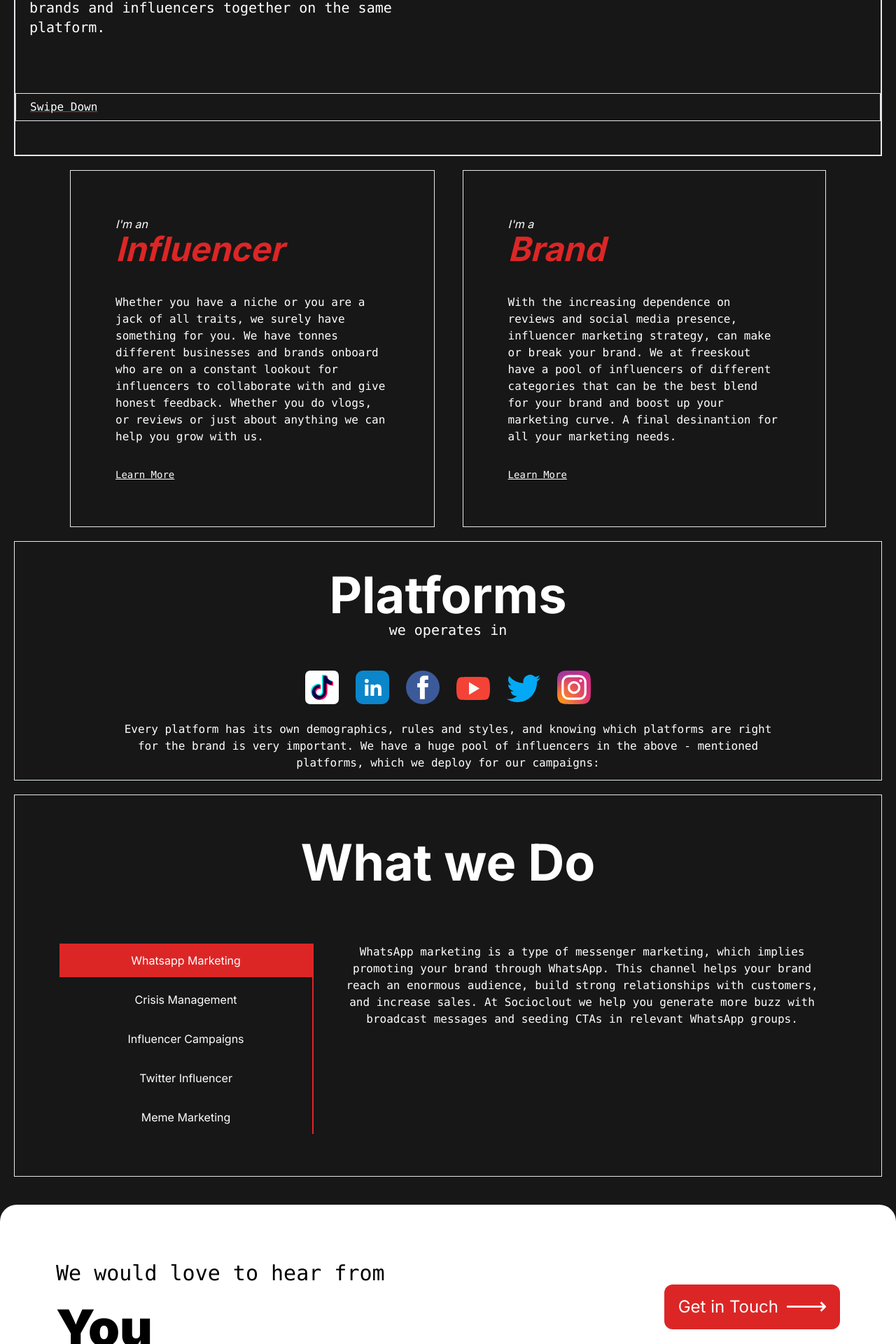
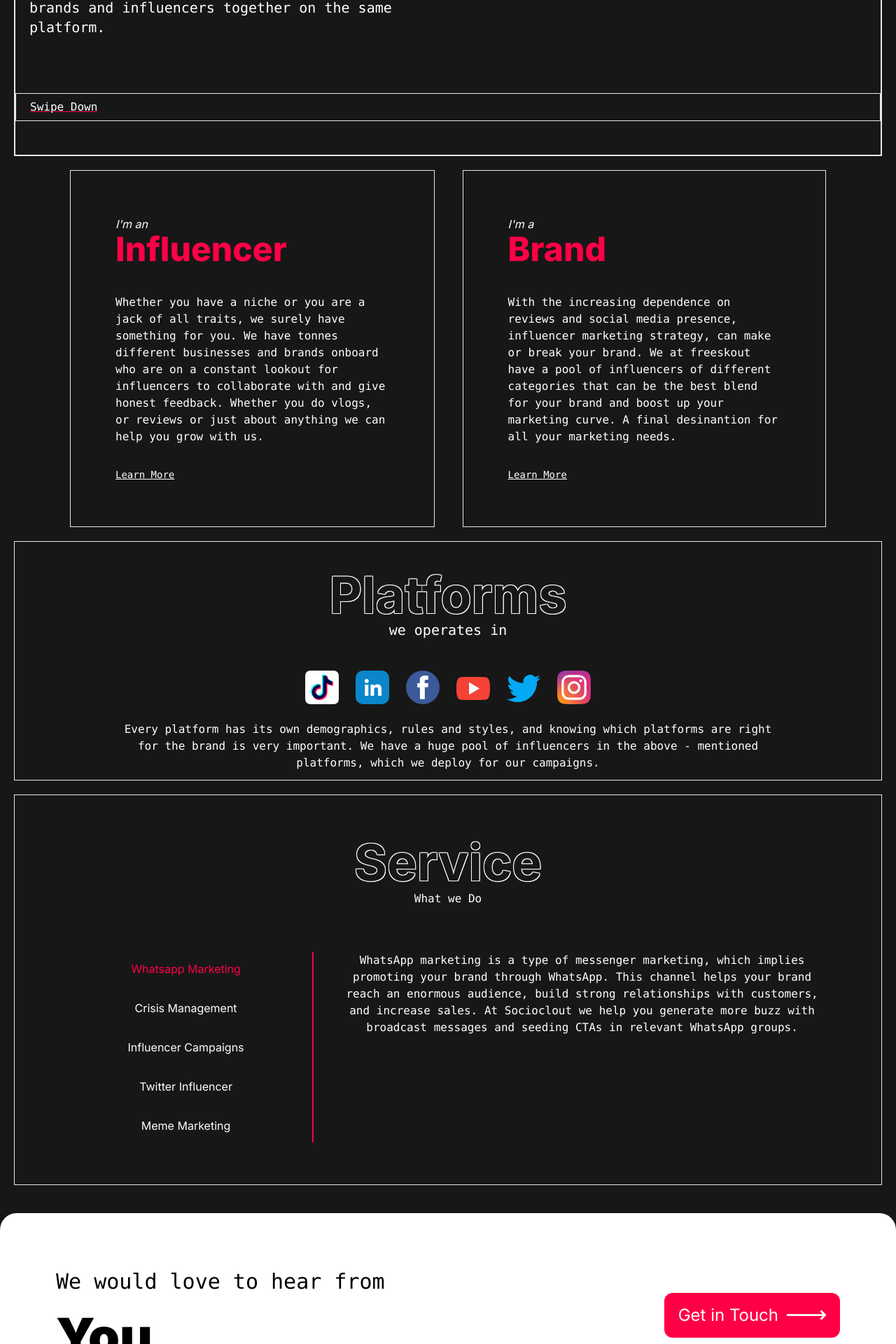
Before and after one commit to gdhyani/chakraa, a Next.js app: page / in a window 1280 px wide. Shown: the part 492-2412 px from the top of the page at 70% size. Built offline with nearby package versions, Linux system fonts and the light colour scheme.

Commit message:
firstPage

```diff
--- a/src/app/navbar.js
+++ b/src/app/navbar.js
@@ -34,32 +34,32 @@ export default function Navbar() {
                 <div className="font-semibold text-white flex flex-col text-3xl" onClick={handleClick}>
                     <Link
                         href="/"
-                        className="px-3 py-5 -skew-x-12 w-80 hover:bg-red-500 hover:text-white rounded"
+                        className="px-3 py-5 -skew-x-12 w-80 hover:bg-redishpink hover:text-white rounded"
 
                     >
                         Home
                     </Link>
                     <Link
                         href="/about"
-                        className="px-3 py-5 -skew-x-12 w-80 hover:bg-red-500 hover:text-white rounded"
+                        className="px-3 py-5 -skew-x-12 w-80 hover:bg-redishpink hover:text-white rounded"
                     >
                         About
                     </Link>
                     <Link
                         href="/influencer"
-                        className="px-3 py-5 -skew-x-12 w-80 hover:bg-red-500 hover:text-white rounded"
+                        className="px-3 py-5 -skew-x-12 w-80 hover:bg-redishpink hover:text-white rounded"
                     >
                         Influencer
                     </Link>
                     <Link
                         href="/brand"
-                        className="px-3 py-5 -skew-x-12 w-80 hover:bg-red-500 hover:text-white rounded"
+                        className="px-3 py-5 -skew-x-12 w-80 hover:bg-redishpink hover:text-white rounded"
                     >
                         Brand
                     </Link>
                     <Link
                         href="/contact"
-                        className="px-3 py-5 -skew-x-12 w-80 hover:bg-red-500 hover:text-white rounded"
+                        className="px-3 py-5 -skew-x-12 w-80 hover:bg-redishpink hover:text-white rounded"
                     >
                         Contact
                     </Link>
--- a/src/app/page.css
+++ b/src/app/page.css
@@ -18,9 +18,21 @@
     /* -webkit-text-stroke-width: 2px;
     -webkit-text-stroke-color: red; */
     z-index: -10;
-    text-shadow: 1px 1px 0 red, -1px -1px 0 red, 1px -1px 0 red,
-        -1px 1px 0 red, 1px 1px 0 red;
+    text-shadow: 1px 1px 0 #ff0046, -1px -1px 0 #ff0046, 1px -1px 0 #ff0046,
+    -1px 1px 0 #ff0046, 1px 1px 0 #ff0046;
+}
+.outlineShadow{
+    color: #171717;
+    text-shadow: 1px 1px 0 white, -1px -1px 0 white, 1px -1px 0 white,
+    -1px 1px 0 white, 1px 1px 0 white;
 
+}
+/* .carosel::-webkit-scrollbar {
+    display: none;
+  } */
+.outlineShadow:hover{
+    text-shadow: 1px 1px 0 #ff0046, -1px -1px 0 #ff0046, 1px -1px 0 #ff0046,
+    -1px 1px 0 #ff0046, 1px 1px 0 #ff0046;
 }
 
 @keyframes marquee {
--- a/src/app/page.js
+++ b/src/app/page.js
@@ -56,7 +56,7 @@ export default function Home() {
                             We simplify influencer marketing by getting brands
                             and influencers together on the same platform.
                         </h1>
-                        <h1 className="mb-12 px-5 underline border decoration-red-600 h-10 flex items-center font-mono">
+                        <h1 className="mb-12 px-5 underline border decoration-redishpink h-10 flex items-center font-mono">
                             Swipe Down
                         </h1>
                     </div>
@@ -69,7 +69,7 @@ export default function Home() {
                     <div className="flex flex-col border m-auto p-16 ">
                         <h1 className="italic">
                             I'm an <br />
-                            <span className="font-bold text-5xl text-red-600  hover:underline">
+                            <span className="not-italic font-extrabold text-5xl text-redishpink  hover:underline">
                                 Influencer
                             </span>
                         </h1>
@@ -92,7 +92,7 @@ export default function Home() {
                     <div className="flex flex-col border  m-auto p-16  ">
                         <h1 className="italic">
                             I'm a <br />
-                            <span className="font-bold text-5xl text-red-600 hover:underline">
+                            <span className="not-italic font-extrabold text-5xl text-redishpink hover:underline">
                                 Brand
                             </span>
                         </h1>
@@ -118,7 +118,7 @@ export default function Home() {
             {/* section 3 */}
             <section className=" flex border mx-3 sm:mx-5 px-4 pt-10">
                 <div className="text-center">
-                    <h1 className="text-5xl sm:text-7xl font-bold">
+                    <h1 className="text-5xl sm:text-7xl font-bold outlineShadow">
                         Platforms
                     </h1>
                     <h1 className="text-xl font-mono mb-8">we operates in</h1>
@@ -183,26 +183,25 @@ export default function Home() {
                         styles, and knowing which platforms are right for the
                         brand is very important. We have a huge pool of
                         influencers in the above - mentioned platforms, which we
-                        deploy for our campaigns:
+                        deploy for our campaigns.
                     </p>
                 </div>
             </section>
 
             {/* section4 */}
             <section className=" flex flex-col mt-5 border py-5 mx-5 text-center">
-                {/* <div className=""> */}
-                <h1 className="font-bold text-5xl sm:text-7xl mt-10">
-                    What we Do
+                <h1 className="font-bold text-5xl sm:text-7xl mt-10 outlineShadow">
+                    Service
                 </h1>
-                {/* </div> */}
-                <div className="flex sm:flex-row flex-col gap-5 mt-20 sm:px-16 px-7 pb-10">
-                    <div className="sm:border-r-2 sm:border-b-0 border-b-2 border-red-600 sm:overflow-hidden overflow-x-scroll  sm:w-2/6 flex flex-row gap-2 sm:flex-col">
+                <h1 className="font-mono mt-1">What we Do</h1>
+                <div className="flex sm:flex-row flex-col gap-5 mt-16 sm:px-16 px-7 pb-10">
+                    <div className="carosel sm:border-r-2 sm:border-b-0 border-b-2 border-redishpink sm:overflow-hidden overflow-x-scroll  sm:w-2/6 flex flex-row gap-2 sm:flex-col">
                         {section.map((map) => (
                             <button
                                 className={`p-3 ${
                                     carosel == map.value
-                                        ? "bg-red-600"
-                                        : "bg-transparent"
+                                        ? "text-redishpink"
+                                        : "text-white"
                                 }`}
                                 onClick={() => {
                                     changeCaro(map.value);
@@ -237,7 +236,7 @@ export default function Home() {
                 </div>
                 <Link
                     href="/contact"
-                    className="flex flex-row gap-3 hover:scale-110 border-red-600  transition-all mt-12 sm:mt-0 bg-red-600 text-white rounded-xl px-5 py-4 text-2xl"
+                    className="flex flex-row gap-3 hover:scale-110 border-redishpink  transition-all mt-12 sm:mt-0 bg-redishpink text-white rounded-xl px-5 py-4 text-2xl"
                 >
                     Get in Touch{" "}
                     <Image
--- a/tailwind.config.js
+++ b/tailwind.config.js
@@ -1,18 +1,21 @@
 /** @type {import('tailwindcss').Config} */
 module.exports = {
     content: [
-    './src/pages/**/*.{js,ts,jsx,tsx,mdx}',
-    './src/components/**/*.{js,ts,jsx,tsx,mdx}',
-    './src/app/**/*.{js,ts,jsx,tsx,mdx}',
+        "./src/pages/**/*.{js,ts,jsx,tsx,mdx}",
+        "./src/components/**/*.{js,ts,jsx,tsx,mdx}",
+        "./src/app/**/*.{js,ts,jsx,tsx,mdx}",
     ],
     theme: {
         extend: {
+            colors: {
+                'redishpink': "#ff0046",
+            },
             backgroundImage: {
-        'gradient-radial': 'radial-gradient(var(--tw-gradient-stops))',
-        'gradient-conic':
-          'conic-gradient(from 180deg at 50% 50%, var(--tw-gradient-stops))',
+                "gradient-radial": "radial-gradient(var(--tw-gradient-stops))",
+                "gradient-conic":
+                    "conic-gradient(from 180deg at 50% 50%, var(--tw-gradient-stops))",
             },
         },
     },
     plugins: [],
-}
+};
```
Lines whose indentation alone changed are shown as unchanged.
